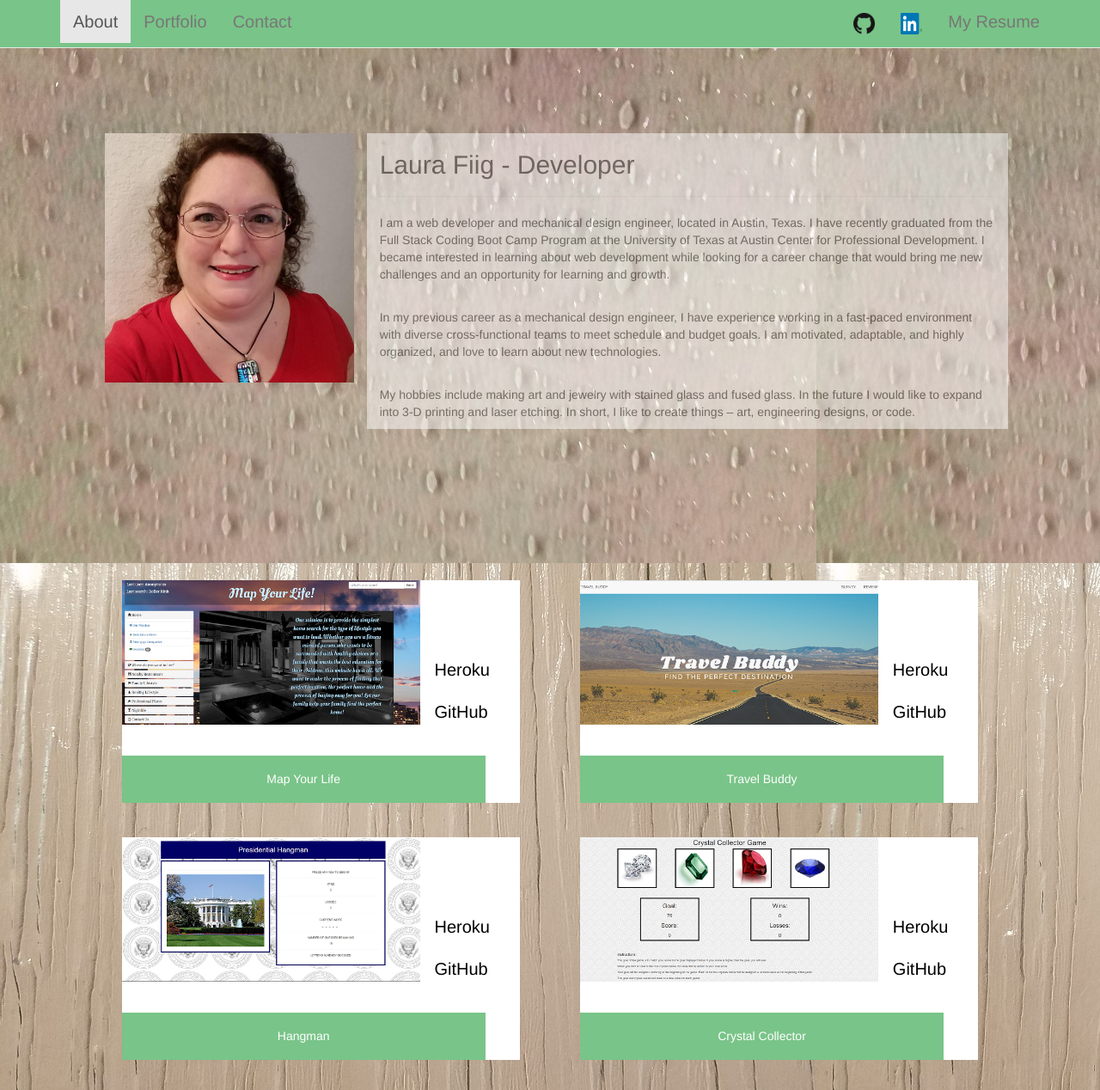
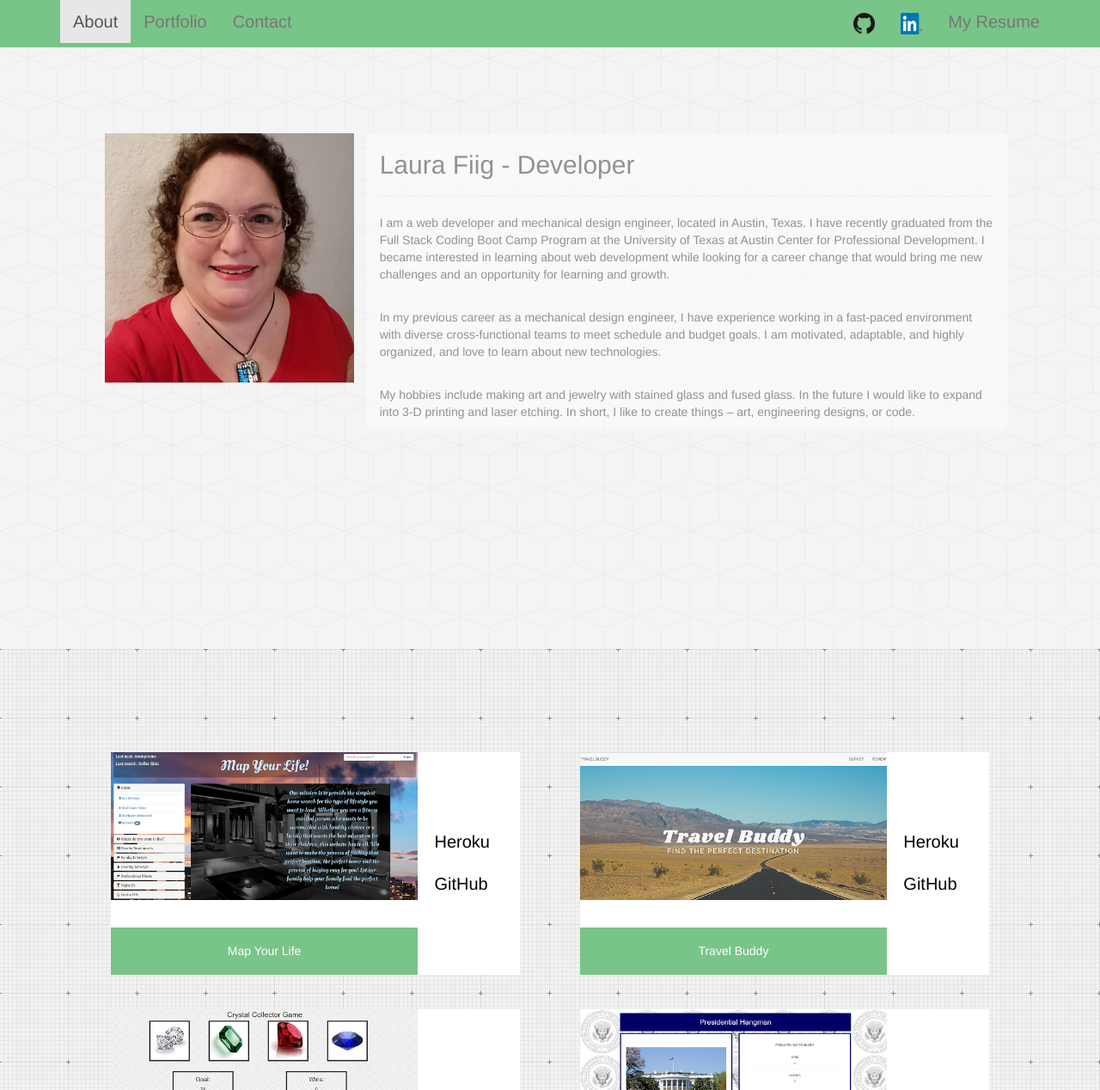
Before and after one commit to laurafiig/Portfolio, a PHP site: page / in a window 1280 px wide. Shown: the top 1268 px of the page at 86% size. Run offline with PHP 8.4, Linux system fonts and the light colour scheme.

Commit message:
backgrounds

```diff
--- a/assets/css/style.css
+++ b/assets/css/style.css
@@ -1,3 +1,11 @@
+/*body {
+background-image: url("../images/cubes.png");
+background-image: url("../images/graphy.png");
+background-image: url("../images/hexellence.png");
+width:  100%;
+
+}*/
+
 /*navbar formatting*/
 .navbar-default {
   background-color: #79c488!important;
@@ -18,9 +26,10 @@
 #aboutSec {
   margin-top: 55px;
   padding-top: 100px;
-  height: 600px;
-  background-image: url("../images/rain.jpg");
-  width: 100%;
+  height: 700px;
+  background-image: url("../images/cubes.png");
+
+width:  100%;
 }
 
 #aboutTxt {
@@ -32,14 +41,12 @@
     width: 100%;
 }
 
+#portfolio {
+ background-image: url("../images/graphy.png");
+width:  100%;
+padding: 100px 0 100px 0;
+}
 
-/*portfolio section*/
-
-#portfolio {
-  background-image: url("../images/stripe.jpg");
-
-  width: 100%;
-}
 
 .links {float: right; padding: 90px 35px 0 0; }
 
@@ -63,14 +70,13 @@
 	position: absolute;
     top: 204px;
     left: 10;
-    width: 423px;
+    width: 75%;
 }
 
 #contact {
-  background-image: url("../images/water.jpg");
-
-  width: 100%;
-  height: 500px;
+background-image: url("../images/hexellence.png");
+width:  100%;
+  height: 700px;
 }
 
 #contForm {
--- a/index.html
+++ b/index.html
@@ -99,6 +99,22 @@
 			<div class="col-md-5">
 				<section class="projlink">
 				<a href="#">
+				<img class ="projPic" src="assets/images/crystals.png" alt="Project2" />
+				</a>
+				<div class="proj">
+				<h5>Crystal Collector</h5>
+				</div>
+				<div class="links">
+				<a class="linktext" href="https://limitless-gorge-44193.herokuapp.com/">Heroku</a>
+				<br>
+				<br>
+				<a class="linktext" href="https://github.com/laurafiig/crystal-collector-game">GitHub</a>
+				</div>
+				</section>
+			</div>
+			<div class="col-md-5">
+				<section class="projlink">
+				<a href="#">
 				<img class ="projPic" src="assets/images/hangman.png" alt="hangman" />
 				</a>
 				<div class="proj">
@@ -109,22 +125,6 @@
 				<br>
 				<br>
 				<a class="linktext" href="https://github.com/laurafiig/Hangman-game">GitHub</a>
-				</div>
-				</section>
-			</div>
-			<div class="col-md-5">
-				<section class="projlink">
-				<a href="#">
-				<img class ="projPic" src="assets/images/crystals.png" alt="Project2" />
-				</a>
-				<div class="proj">
-				<h5>Crystal Collector</h5>
-				</div>
-				<div class="links">
-				<a class="linktext" href="https://limitless-gorge-44193.herokuapp.com/">Heroku</a>
-				<br>
-				<br>
-				<a class="linktext" href="https://github.com/laurafiig/crystal-collector-game">GitHub</a>
 				</div>
 				</section>
 			</div>
```
Also changed, not shown: assets/images/Untitled.png (added), assets/images/cubes.png (added), assets/images/graphy.png (added), assets/images/hexellence.png (added).
